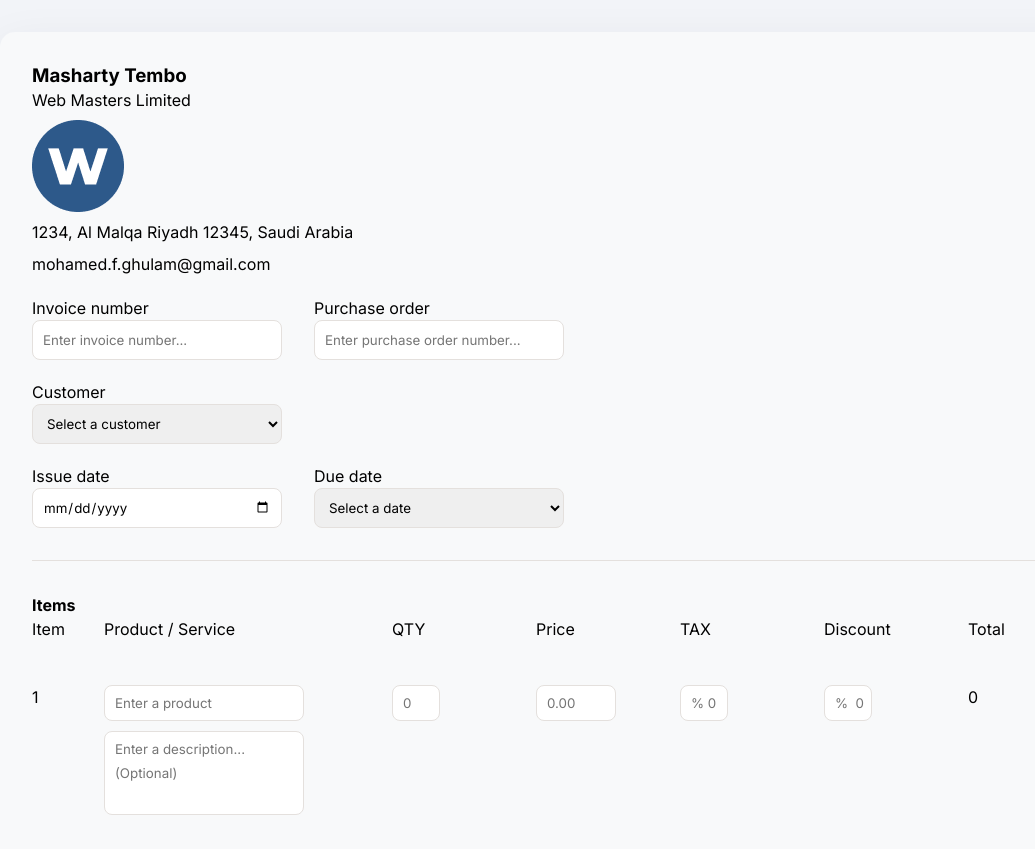
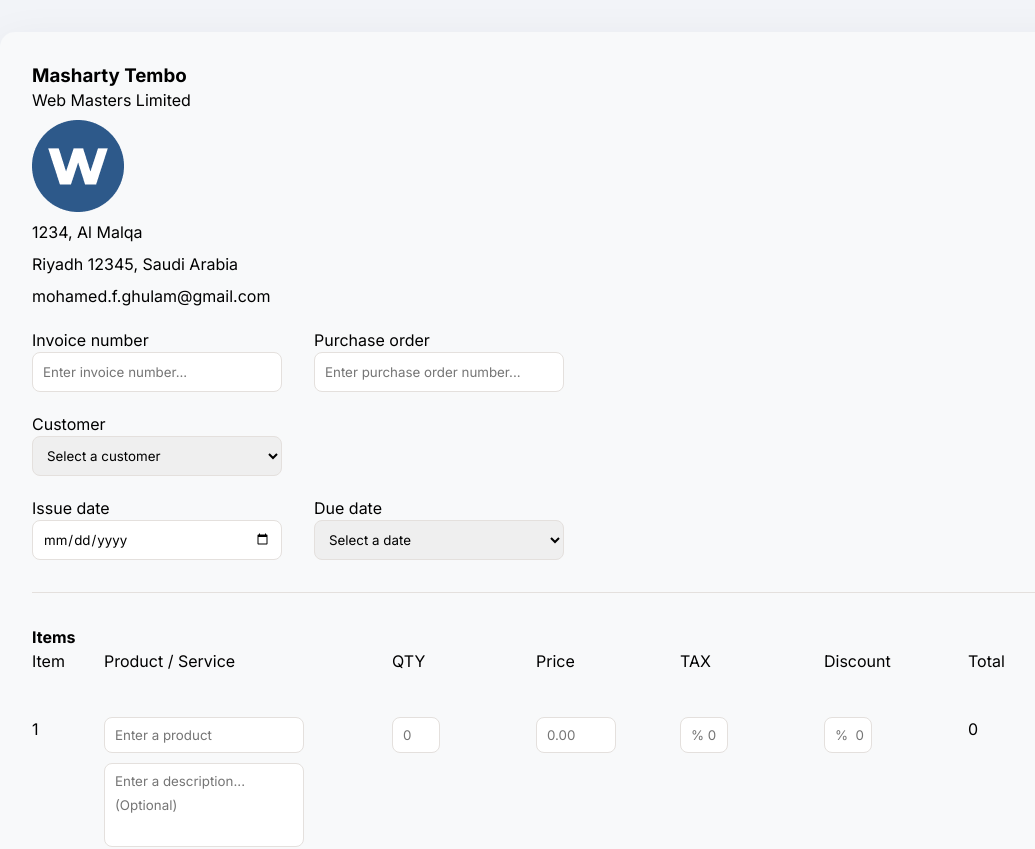
Before and after one commit to Gresham24/Invoice-Creator-App, a React (Vite) app: page / in a window 1280 px wide. Shown: the top 849 px of the page, without its empty margins (32-1067 px from the left). Built offline with nearby package versions, Linux system fonts and the light colour scheme.

Commit message:
split company address into 2

```diff
--- a/src/components/Form.jsx
+++ b/src/components/Form.jsx
@@ -351,7 +351,8 @@ function Form() {
                         <p>{companyDetails.companyName}</p>
                     </div>
                     <img src={companyDetails.companyLogo} alt="logo" />
-                    <p>{companyDetails.companyAddress}</p>
+                    <p>{companyDetails.companyAddress1}</p>
+                    <p>{companyDetails.companyAddress2}</p>
                     <p>{companyDetails.companyEmail}</p>
                 </StyledCompanyDetails>
 
--- a/src/components/FormData.jsx
+++ b/src/components/FormData.jsx
@@ -3,7 +3,8 @@ const companyDetails = {
     name: "Masharty Tembo",
     companyName: "Web Masters Limited",
     companyLogo: "src/assets/webcoin_web logo.png",
-    companyAddress: "1234, Al Malqa \n Riyadh 12345, Saudi Arabia",
+    companyAddress1: "1234, Al Malqa",
+    companyAddress2: "Riyadh 12345, Saudi Arabia",
     companyEmail: "mohamed.f.ghulam@gmail.com",
 };
 
```
Also changed, not shown: src/InvoiceApp.jsx (line endings or trailing spaces).
